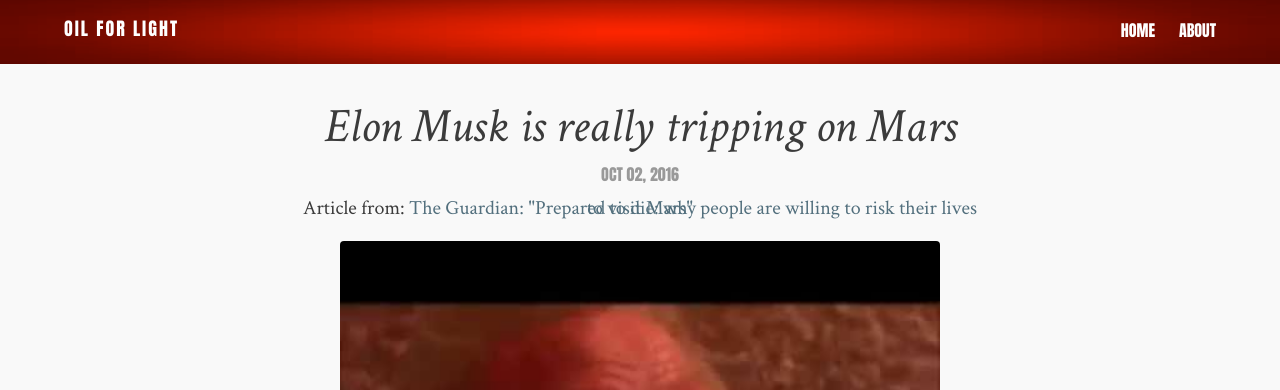
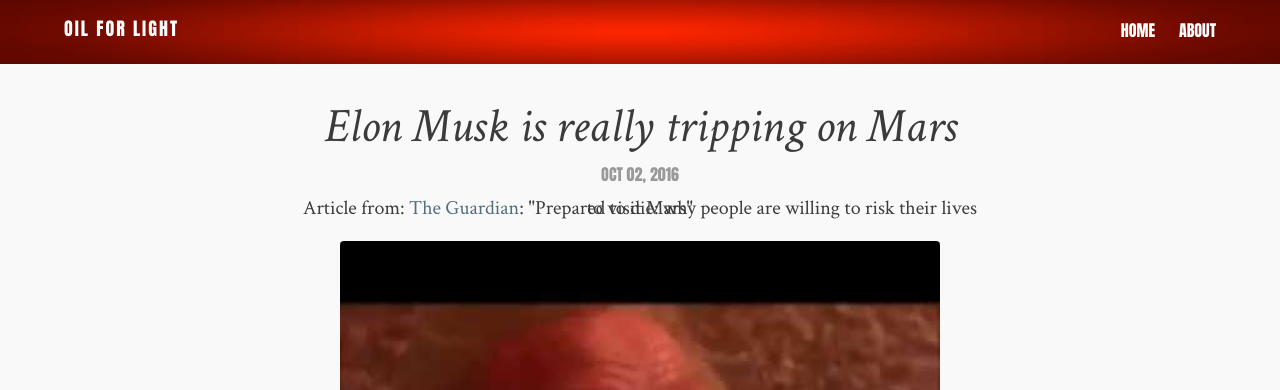
Before and after one commit to flashlightministries/oilforlight, a Jekyll site: the page built from _posts/2016-10-02-musk-mars-fiction.md, in a window 1280 px wide. Shown: the top 390 px of the page. Built offline with Jekyll 4.4.1, drawn with Linux system fonts in a browser that asks for light colours; nearby versions of some CDN libraries.

Commit message:
Update post.html

```diff
--- a/_layouts/post.html
+++ b/_layouts/post.html
@@ -14,7 +14,7 @@
           <span class="date">{{page.date | date: "%b %d, %Y" }}</span>
         </p>
         {% if page.source %}
-          <p class="small">Article from: <a target="_blank" href="{{ page.source.url }}">{{ page.source.name }}{% if page.source.headline %}: "{{ page.source.headline }}" {% endif %}</a></p>
+          <p class="small">Article from: <a target="_blank" href="{{ page.source.url }}">{{ page.source.name }}</a>{% if page.source.headline %}: "{{ page.source.headline }}" {% endif %}</p>
         {% endif %}
 
         {% if page.image.feature %}
```
